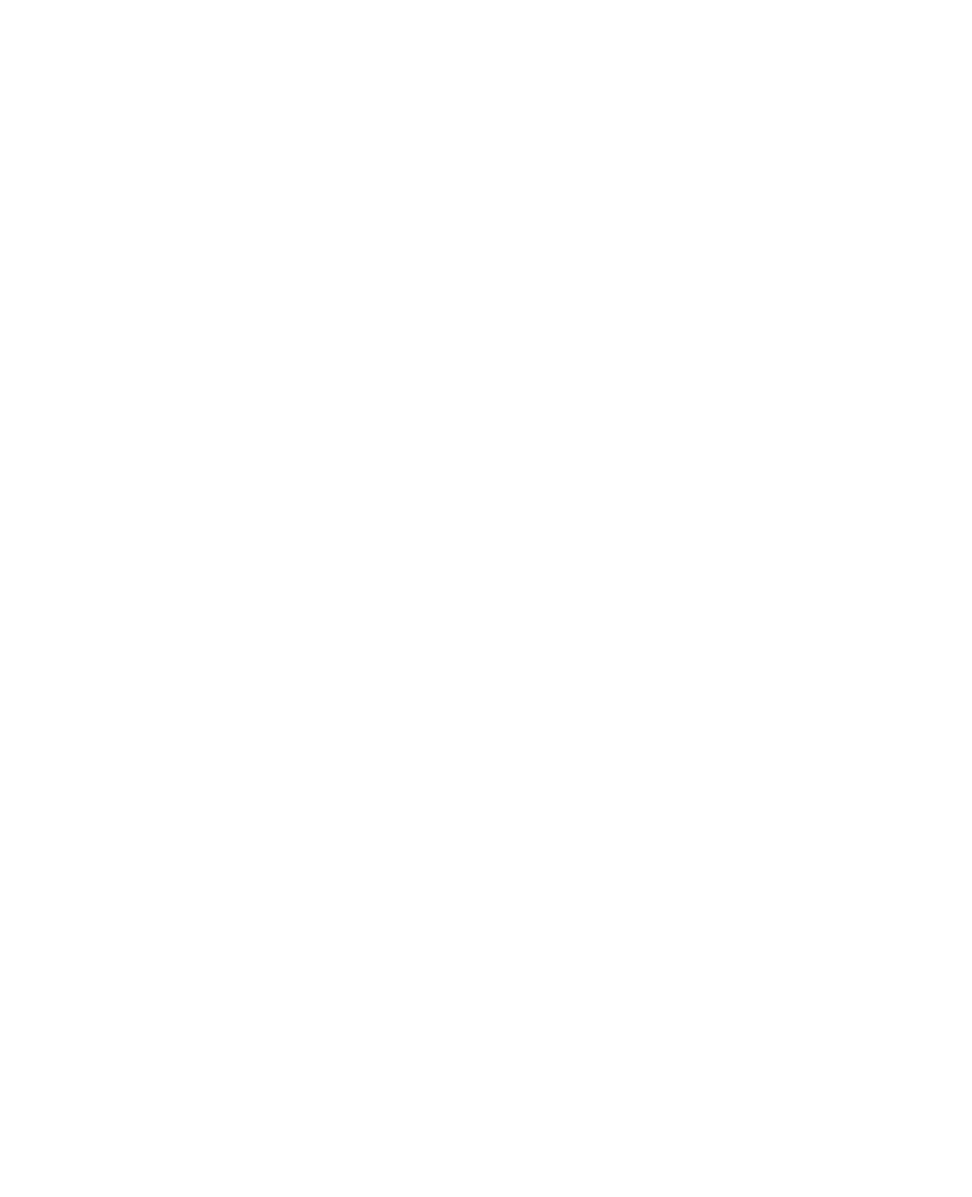
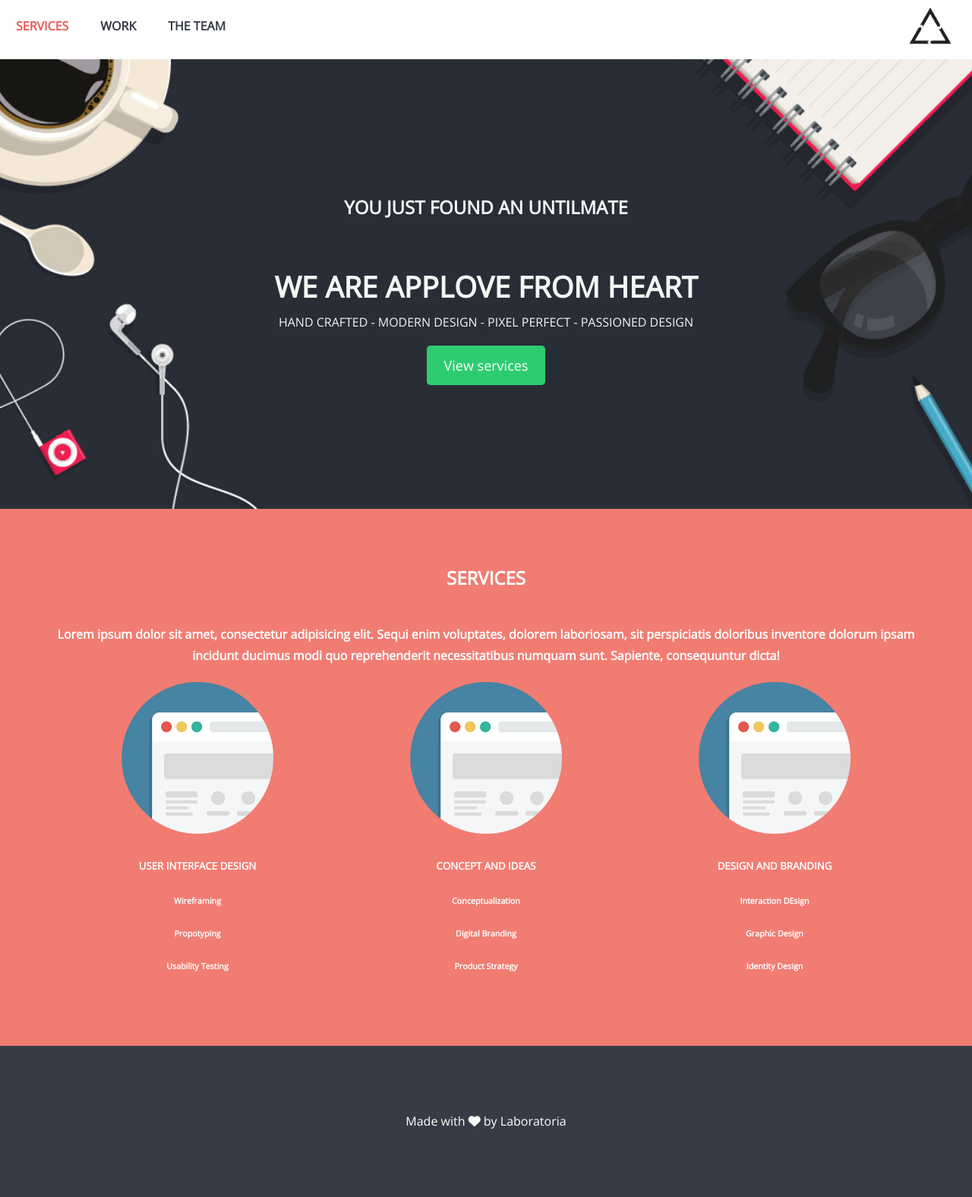
Before and after one commit to antocerdag/app-love-flex, a plain HTML site: page index.html in a window 1280 px wide. Shown: the whole page at 76% size. Before the commit the page ends 800 px from the top, so only its background shows below. Drawn offline with nearby package versions, Linux system fonts and the light colour scheme.

Commit message:
ejercicio guiado listo

```diff
--- a/css/common.css
+++ b/css/common.css
@@ -14,3 +14,22 @@
 .text-uppercase {
   text-transform: uppercase;
 }
+
+.link{
+	font-weight: 700;
+	padding: 21px;
+	display: inline-block;
+}
+
+.flex-container{
+	display: flex;
+}
+
+a{
+ color: #373B47 ;
+ text-decoration: none;
+}
+
+a:hover{
+ color: #E95853 ;
+}
--- a/css/main.css
+++ b/css/main.css
@@ -1,3 +1,8 @@
+
+*{
+	font-family: 'Open Sans', sans-serif;
+}
+
 body {
   margin: 0 auto;
   font-size: 16px;
@@ -5,3 +10,85 @@ body {
   background-color: #fff;
   /* Enlaza la tipografia Open Sans */
 }
+
+.menu{
+	background-color: white;
+	position: fixed;
+	top: 0;
+	left:0;
+	width: 100%;
+}
+
+.menu.flex-container{
+	justify-content: flex-start;
+}
+
+.logo-container{
+	margin-left: auto;
+	margin-right: 20px;
+}
+
+.flex-container .logo{
+	width: 70px;
+	height: 70px;
+}
+
+/* HOME */
+
+#home{
+	height: 600px;
+	margin-top: 70px;
+
+	background-image: url(../assets/images/bg-home.jpg);
+	background-position: center;
+	background-size: cover;
+	background-attachment: fixed;
+	background-repeat: no-repeat;
+
+	justify-content: center;
+	align-items: center;
+	flex-direction: column;
+
+	color: whitesmoke;
+}
+
+.text-home{
+	font-size: 2.4em;
+}
+
+.btn-home{
+    background-color: rgb(46, 204, 113);
+    font-size: 18px;
+    padding: 11px 20px;
+    border-radius: 5px;
+    width: 9%;
+    text-align: center;
+    color: white;
+}
+
+#services{
+	background-color: #F17C72;
+	text-align: center;
+	color: #fff;
+	padding: 70px;
+}
+
+#services.flex-container{
+	justify-content: space-around;
+	flex-wrap: wrap;
+}
+
+#box-services{
+	font-size: 1.2em;
+	font-weight: bold;
+}
+
+footer{
+	background-color: #373B47;
+	text-align: center;
+	color: #fff;
+
+	justify-content: center;
+	align-items: center;
+	padding: 70px;
+}
--- a/index.html
+++ b/index.html
@@ -4,6 +4,7 @@
 	<meta charset="UTF-8">
 	<title>AppLove with Flexbox</title>
 	<link href="https://fonts.googleapis.com/css?family=Open+Sans" rel="stylesheet">
+	<script src="https://use.fontawesome.com/be0dd1e218.js"></script>
 	<link rel="stylesheet" href="css/common.css">
 	<link rel="stylesheet" href="css/main.css">
 	<!-- Importa fontAwesome -->
@@ -16,6 +17,56 @@
 
 </head>
 <body>
+	<nav class="menu flex-container">
+		<a href="#" class="text-uppercase link">Services</a>
+		<a href="#" class="text-uppercase link">Work</a>
+		<a href="#" class="text-uppercase link">The team</a>
+		<div class="logo-container">
+			<img src="assets/images/logo-r.png" class="logo" alt="Logo" width="70">
+		</div>
+	</nav>
+	<section id="home" class="flex-container">
+		<h2>YOU JUST FOUND AN UNTILMATE</h2>
+		<h1 class="text-uppercase text-home mb-0">
+			we are applove from heart
+		</h1>
+		<p class="text-uppercase mt-0">
+			HAND CRAFTED - MODERN DESIGN - PIXEL PERFECT - PASSIONED DESIGN
+		</p>
+		<a href="#services" class="btn-home">View services</a>
+	</section>
+	<section id="services" class="flex-container">
+		<h2 class="text-uppercase text-services mt-0">
+			Services
+		</h2>
+		<h4>
+			Lorem ipsum dolor sit amet, consectetur adipisicing elit. Sequi enim voluptates, dolorem laboriosam, sit perspiciatis doloribus inventore dolorum ipsam incidunt ducimus modi quo reprehenderit necessitatibus numquam sunt. Sapiente, consequuntur dicta!
+		</h4>
+		<div class="box-services">
+			<img src="assets/images/website.png" alt="Website" width="200">
+			<h5 class="mb-0">USER INTERFACE DESIGN</h5>
+			<h6 class="m-0">Wireframing</h6>
+			<h6 class="m-0">Propotyping</h6>
+			<h6 class="m-0">Usability Testing</h6>
+		</div>
+		<div class="box-services">
+			<img src="assets/images/website.png" alt="Website" width="200">
+			<h5 class="mb-0">CONCEPT AND IDEAS</h5>
+			<h6 class="m-0">Conceptualization</h6>
+			<h6 class="m-0">Digital Branding</h6>
+			<h6 class="m-0">Product Strategy</h6>
+		</div>
+		<div class="box-services">
+			<img src="assets/images/website.png" alt="Website" width="200">
+			<h5 class="mb-0">DESIGN AND BRANDING</h5>
+			<h6 class="m-0">Interaction DEsign</h6>
+			<h6 class="m-0">Graphic Design</h6>
+			<h6 class="m-0">Identity Design</h6>
+		</div>
+	</section>
+	<footer class="flex-container">
+		<p>Made with <i class="fa fa-heart" aria-hidden="true"></i> by Laboratoria</p>
+	</footer>
 
 	<!-- Enlaza tu JS del proyecto aquí -->
 </body>
```
